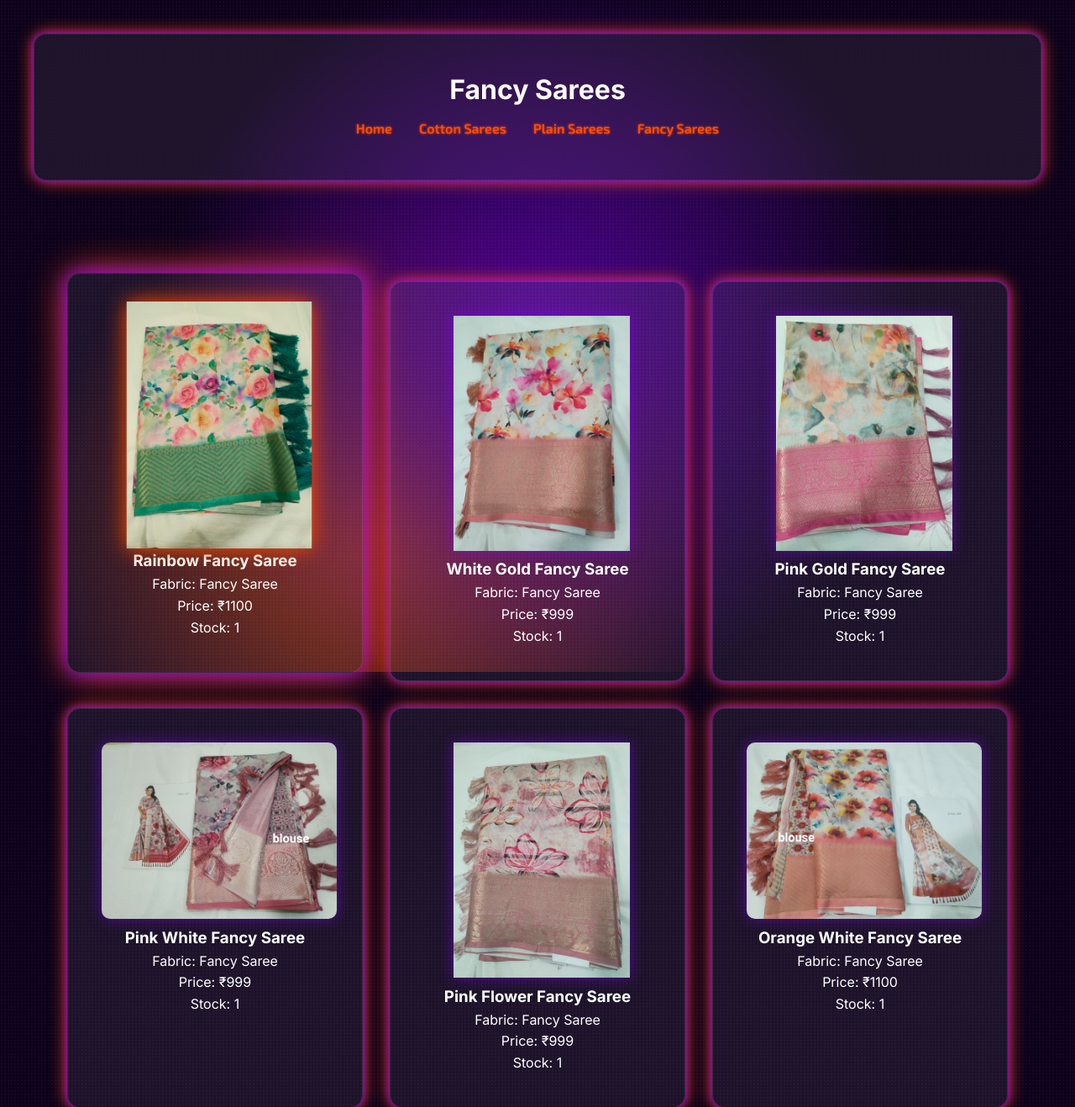
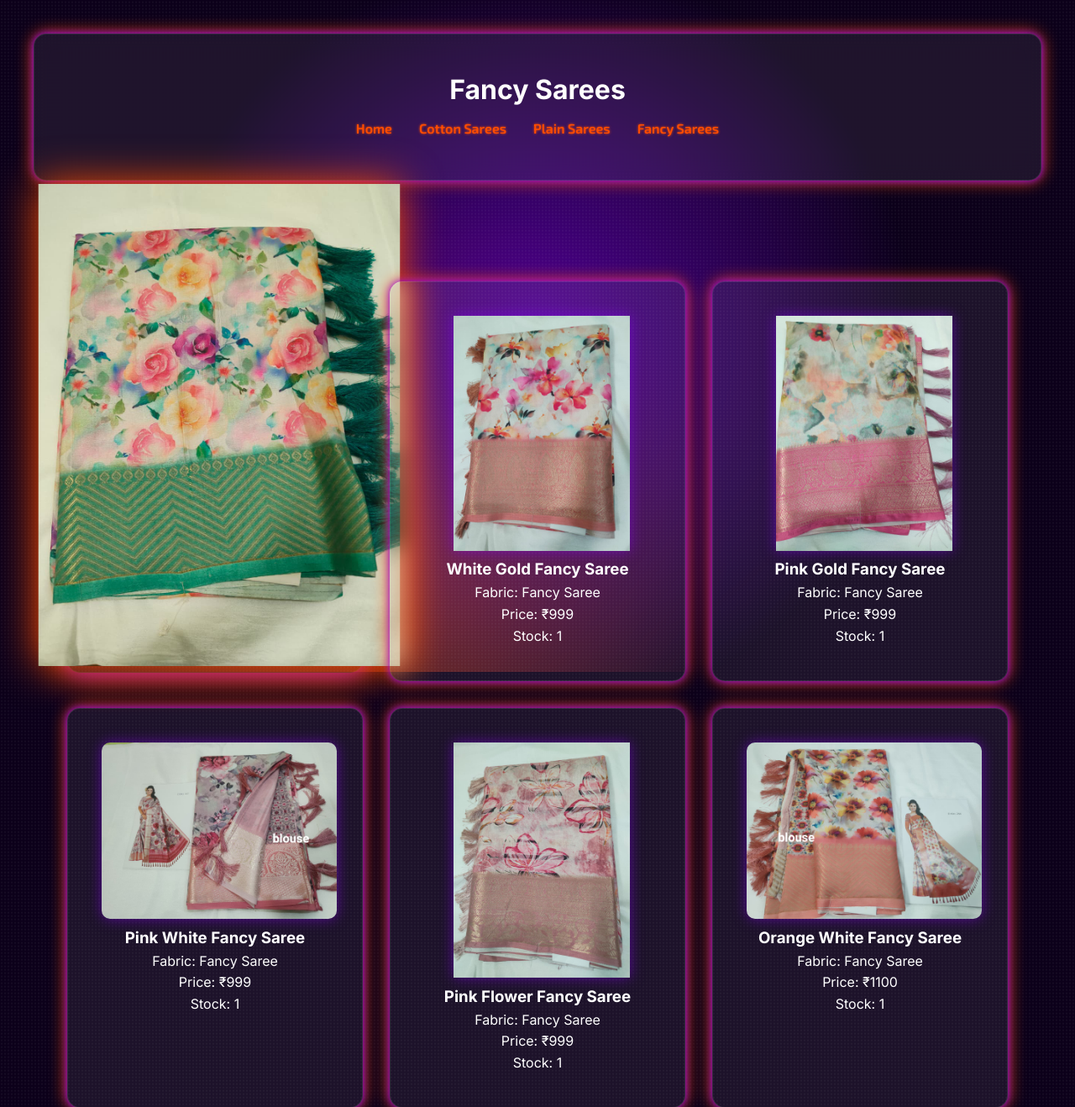
Before and after one commit to Praveenprojects21611/saree_for_kumaran, a Flask app: page /category/fancy_saree in a window 1280 px wide, with the pointer over the restyled element. Shown: the top 1318 px of the page at 84% size. Run offline with Flask 3, Linux system fonts and the light colour scheme.

```diff
--- a/static/css/styles.css
+++ b/static/css/styles.css
@@ -167,7 +167,7 @@ nav a:hover::after {
 }
 
 .product img:hover {
-  transform: scale(1.05);
+  transform: scale(2.05);
   filter: drop-shadow(0 0 12px var(--secondary-neon));
 }
 
```
